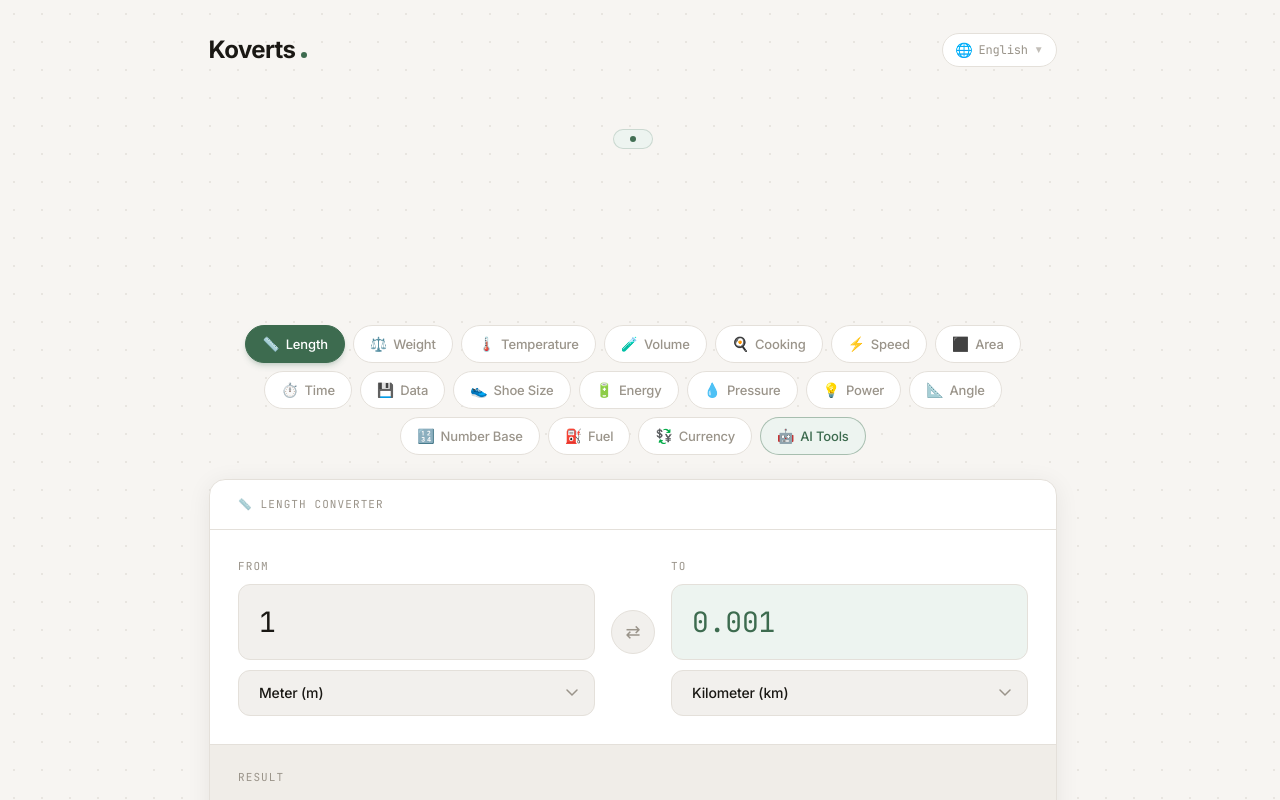
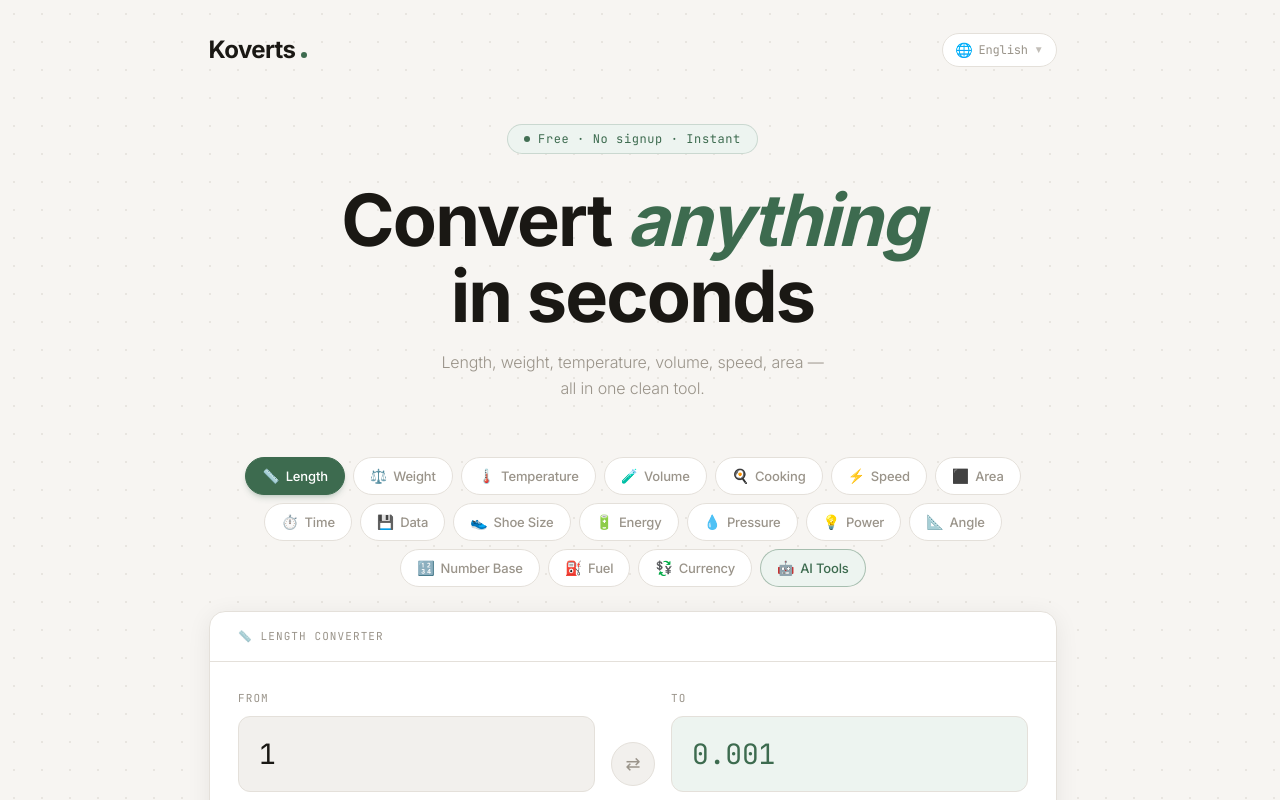
Before and after one commit to weylinyu-art/konvertpro, a Next.js app: page / in a window 1280 px wide. Shown: the top 800 px of the page. Built offline with nearby package versions, Linux system fonts and the light colour scheme.

Commit message:
Update page.tsx

```diff
--- a/app/page.tsx
+++ b/app/page.tsx
@@ -34,14 +34,14 @@ export default function HomePage() {
         <section className="text-center py-14">
           <div className="inline-flex items-center gap-2 bg-[#edf4f0] border border-[#3d6b4f]/20 rounded-full px-4 py-1.5 text-xs font-mono text-[#3d6b4f] tracking-wider mb-7">
             <span className="w-1.5 h-1.5 rounded-full bg-[#3d6b4f] animate-pulse" />
-            {t.badge}
+            {t.heroBadge}
           </div>
           <h1 className="font-sans font-bold text-[clamp(40px,7vw,72px)] leading-[1.05] tracking-tight mb-4">
-            {t.heroLine1} <em className="italic text-[#3d6b4f]">{t.heroEmphasis}</em>
-            <br />{t.heroLine2}
+            {t.heroTitle} <em className="italic text-[#3d6b4f]">{t.heroTitleEm}</em>
+            <br />{t.heroTitleSuffix}
           </h1>
           <p className="text-[#9a948a] font-light text-base max-w-sm mx-auto leading-relaxed">
-            {t.heroSub}
+            {t.heroSubtitle}
           </p>
         </section>
 
```
